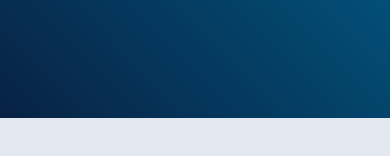
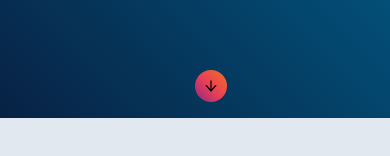
Before and after one commit to Sabir222/portfolio, a Next.js app: page /about in a window 390 px wide. Shown: the part 726-882 px from the top of the page. Built offline with nearby package versions, Linux system fonts and the light colour scheme.

Commit message:
gradient

```diff
--- a/app/about/page.tsx
+++ b/app/about/page.tsx
@@ -1,4 +1,4 @@
-"use client";
+
 import Navbar from "@/components/Navbar";
 import Header from "@/components/Header";
 import Footer from "@/components/Footer";
--- a/app/contact/page.tsx
+++ b/app/contact/page.tsx
@@ -1,4 +1,4 @@
-'use client'
+
 import Header from "@/components/Header";
 import Navbar from "@/components/Navbar";
 import Contact from "@/components/Contact";
--- a/app/studies/page.tsx
+++ b/app/studies/page.tsx
@@ -1,4 +1,4 @@
-"use client";
+
 import Header from "@/components/Header";
 import Image from "next/image";
 import getRepos from "@/app/api/getRepos";
--- a/components/Header.tsx
+++ b/components/Header.tsx
@@ -1,12 +1,29 @@
 "use client";
 import Image from "next/image";
 import Link from "next/link";
+import { useEffect, useState } from "react";
+import { AiOutlineArrowDown } from "react-icons/ai";
 interface headerProps {
   firstp: string;
   secondp?: string;
   contact: string;
 }
 const Header = ({ firstp, secondp, contact }: headerProps) => {
+  const [scrollOpacity, setScrollOpacity] = useState(1);
+
+  useEffect(() => {
+    const handleScroll = () => {
+      const scrollY = window.scrollY;
+      const maxScroll = 100; // Adjust this value for the fade effect
+      const opacity = 1 - scrollY / maxScroll;
+      setScrollOpacity(opacity < 0 ? 0 : opacity);
+    };
+
+    window.addEventListener("scroll", handleScroll);
+    return () => {
+      window.removeEventListener("scroll", handleScroll);
+    };
+  }, []);
   return (
     <div
       className={`h-[100vh] sm:h-[50vh] p-6   animation-div flex justify-start md:justify-center items-center  relative animation-div`}
@@ -23,6 +40,12 @@ const Header = ({ firstp, secondp, contact }: headerProps) => {
           </button>
         </Link>
       </div>
+      <div
+        className="absolute bottom-4 sm:hidden left-[50%] flex items-center justify-center w-8 h-8 rounded-full animation-div3"
+        style={{ opacity: scrollOpacity }}
+      >
+        <AiOutlineArrowDown />
+      </div>
     </div>
   );
 };
--- a/components/Navbar.tsx
+++ b/components/Navbar.tsx
@@ -9,7 +9,6 @@ const Navbar = () => {
   const [scrolled, setScrolled] = useState(false);
   const [isVisible, setIsVisible] = useState(false);
 
-  console.log(isVisible);
 
   useEffect(() => {
     const handleScroll = () => {
@@ -39,7 +38,7 @@ const Navbar = () => {
       >
         <div className="max-w-[1400px] px-[32px] mx-auto items-center justify-between flex pt-2">
           <div className="">
-            <Link href="/">
+            <Link href="/" >
               <div className="cursor-pointer top-4 left-4">
                 <Image
                   src={"/tree.png"}
```
